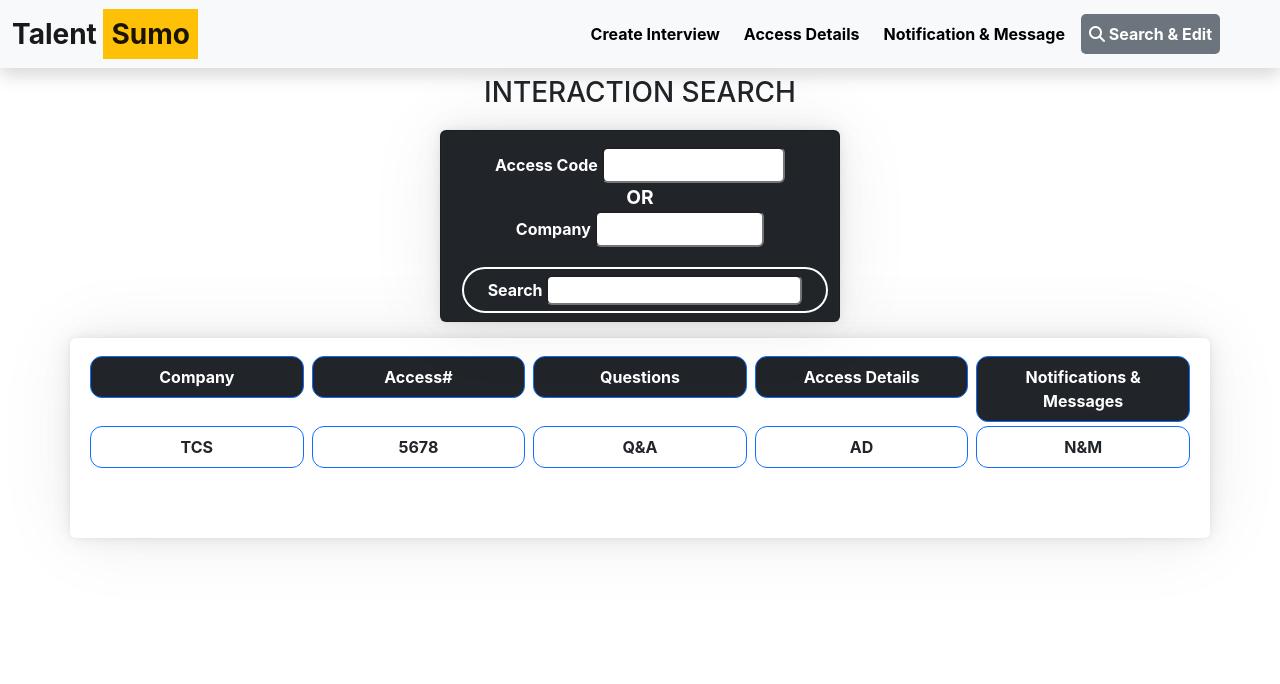
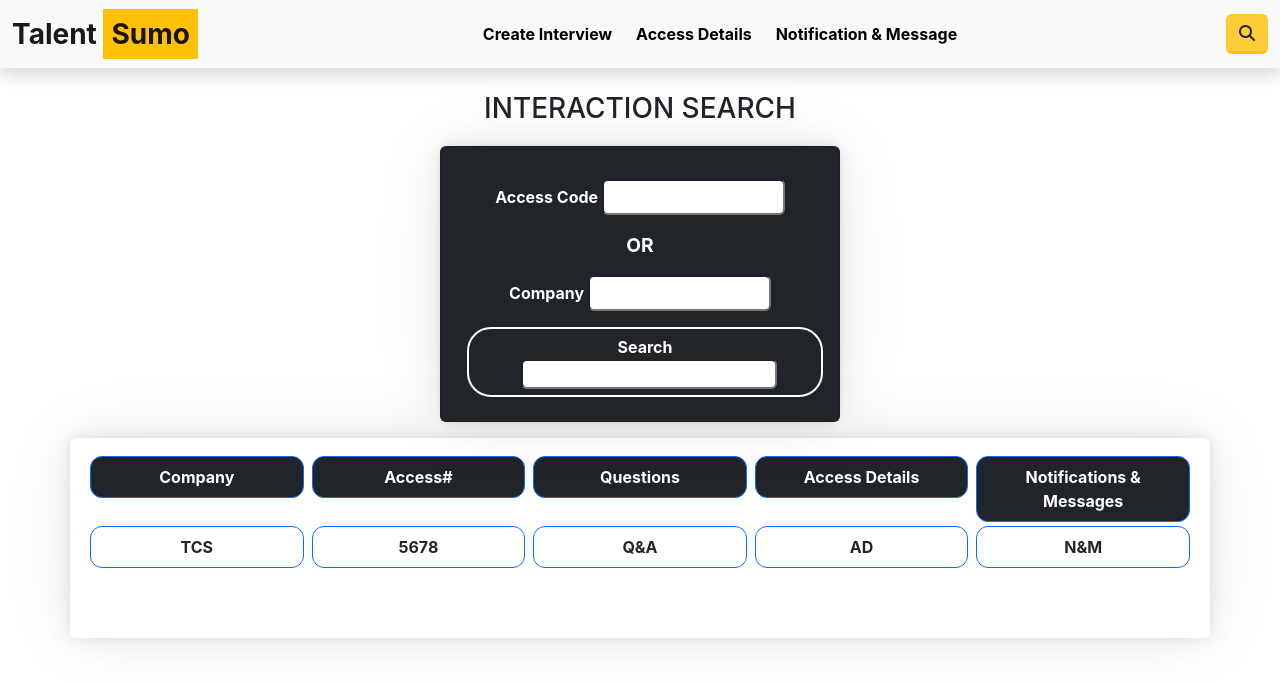
Before and after one commit to ayushjain27/talent-sumo-1, a React (Create React App) app: page /search in a window 1280 px wide. Shown: the top 684 px of the page. Built offline with nearby package versions, Linux system fonts and the light colour scheme; the HTML template or start-up script is replaced by a standard one.

Commit message:
Improve UI design

```diff
--- a/src/Components/Navbar/Navbar.css
+++ b/src/Components/Navbar/Navbar.css
@@ -17,10 +17,9 @@
 }
 
 .active {
-    color: #fff !important;
+    color: #ffc107 !important;
     font-weight: bold !important;
-    border-radius: 5px !important;
-    background-color: #6c757d !important;
+    border-bottom: 3px solid #ffc107 !important;
 }
 
 @media (max-width: 991.5px) {
@@ -37,10 +36,7 @@
         justify-content: center !important;
     }
 
-    .active {
-        color: #000 !important;
-        background: none !important;
-        border-radius: 0 !important;
-        border-bottom: 3px solid #6c757d !important;
+    .search {
+        display: block !important;
     }
 }
--- a/src/Components/Navbar/Navbar.jsx
+++ b/src/Components/Navbar/Navbar.jsx
@@ -24,7 +24,7 @@ const Navbar = () => {
                         }
                     </button>
                     <div className={`${toggle ? "" : "collapse"} navbar-collapse`} id="navbarSupportedContent">
-                        <ul className="navbar-nav mx-5 gap-2 ms-auto mb-2 mb-lg-0">
+                        <ul className="navbar-nav mx-5 gap-2 mx-auto mb-2 mb-lg-0">
                             <li className="nav-item">
                                 <NavLink onClick={handleClick} activeclassname='active' className="nav-link" aria-current="page" to="/">Create Interview</NavLink>
                             </li>
@@ -34,10 +34,8 @@ const Navbar = () => {
                             <li className="nav-item">
                                 <NavLink onClick={handleClick} className="nav-link" to="/notification">Notification & Message</NavLink>
                             </li>
-                            <li className="nav-item">
-                                <NavLink onClick={handleClick} className="nav-link active" to="/search"><i className="fa fa-search" aria-hidden="true"></i> Search & Edit</NavLink>
-                            </li>
                         </ul>
+                        <NavLink onClick={handleClick} className="btn btn-warning search" to="/search"><i className="fa fa-search text-dark" aria-hidden="true"></i></NavLink>
                     </div>
                 </div>
             </nav>
--- a/src/Components/SearchAndEdit/Search.jsx
+++ b/src/Components/SearchAndEdit/Search.jsx
@@ -7,14 +7,16 @@ import QuesAns from './QuesAns'
 const Search = () => {
   return (
     <>
-    <div style={{display: 'flex', justifyContent: 'center', textAlign:'center'}} className="mt-2">
+      <div style={{ display: 'flex', justifyContent: 'center', textAlign: 'center' }} className="mt-4">
         <h3>INTERACTION SEARCH</h3>
       </div>
-   <div className={`${styles.cardSection} card bg-dark text-white h-50`}>
-        <div className={`${styles.name} mt-3`}>Access Code <input className={`${styles.input} p-1 rounded w-50`} type="number"  /></div>
+      <div className={`${styles.cardSection} card bg-dark text-white`}>
+        <div className="card-body">
+          <div className={`${styles.name} my-3`}>Access Code <input className={`${styles.input} p-1 rounded w-50`} type="number" /></div>
           <div className={`${styles.or} `}>OR</div>
-        <div className={`${styles.name} mb-1`}> Company <input className={`${styles.input} p-1 rounded w-50`} type="text" /></div>
-        <div className={`${styles.search} mb-2 mt-3`}>Search  <input className="rounded" type="text" /></div>
+          <div className={`${styles.name} my-3`}> Company <input className={`${styles.input} p-1 rounded w-50`} type="text" /></div>
+          <div className={`${styles.search} mb-2 mt-3`}>Search<input className="rounded ms-2" type="text" /></div>
+        </div>
       </div>
 
       <div className={`${styles.container} container mt-3 mb-5 rounded p-3`}>
```
Also changed, not shown: src/Components/SearchAndEdit/Search.module.css (+7 -7 lines), src/Components/SearchAndEdit/Notification.jsx (indentation only). Lines whose indentation alone changed are shown as unchanged.
